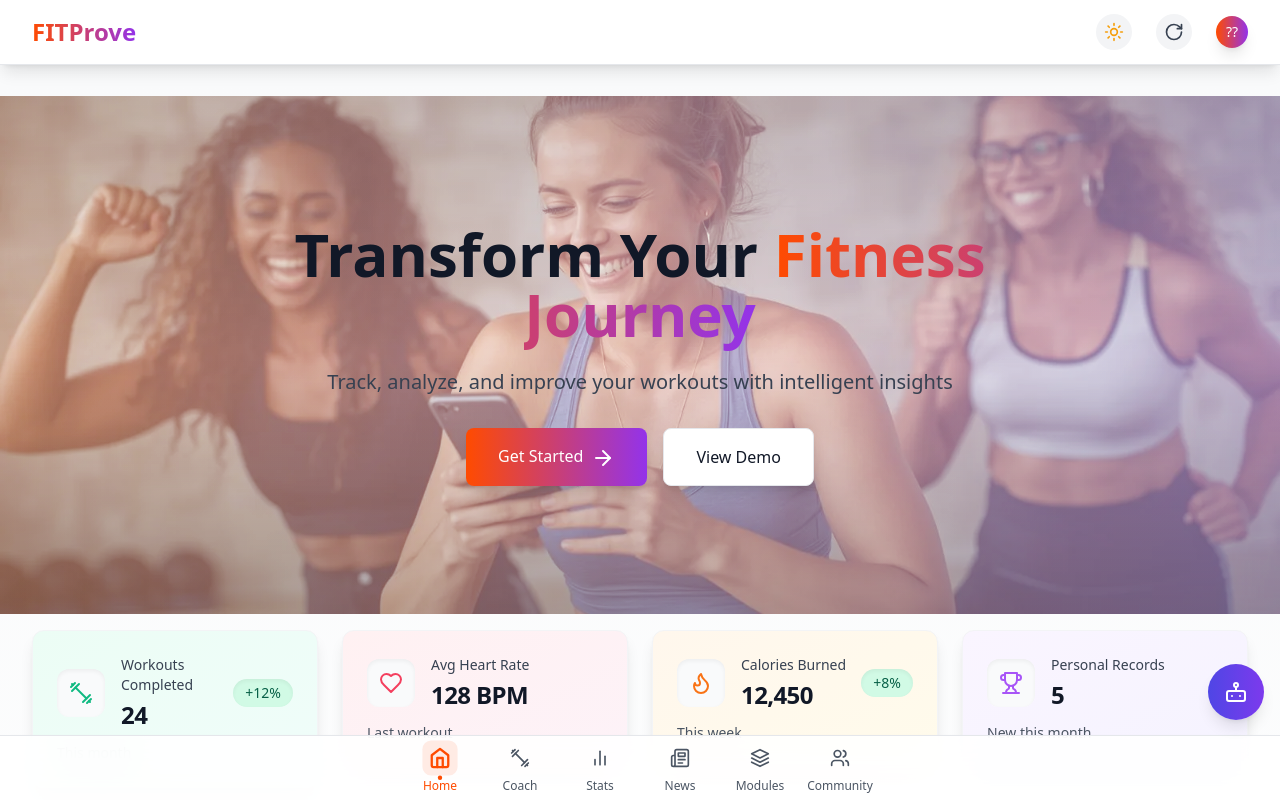
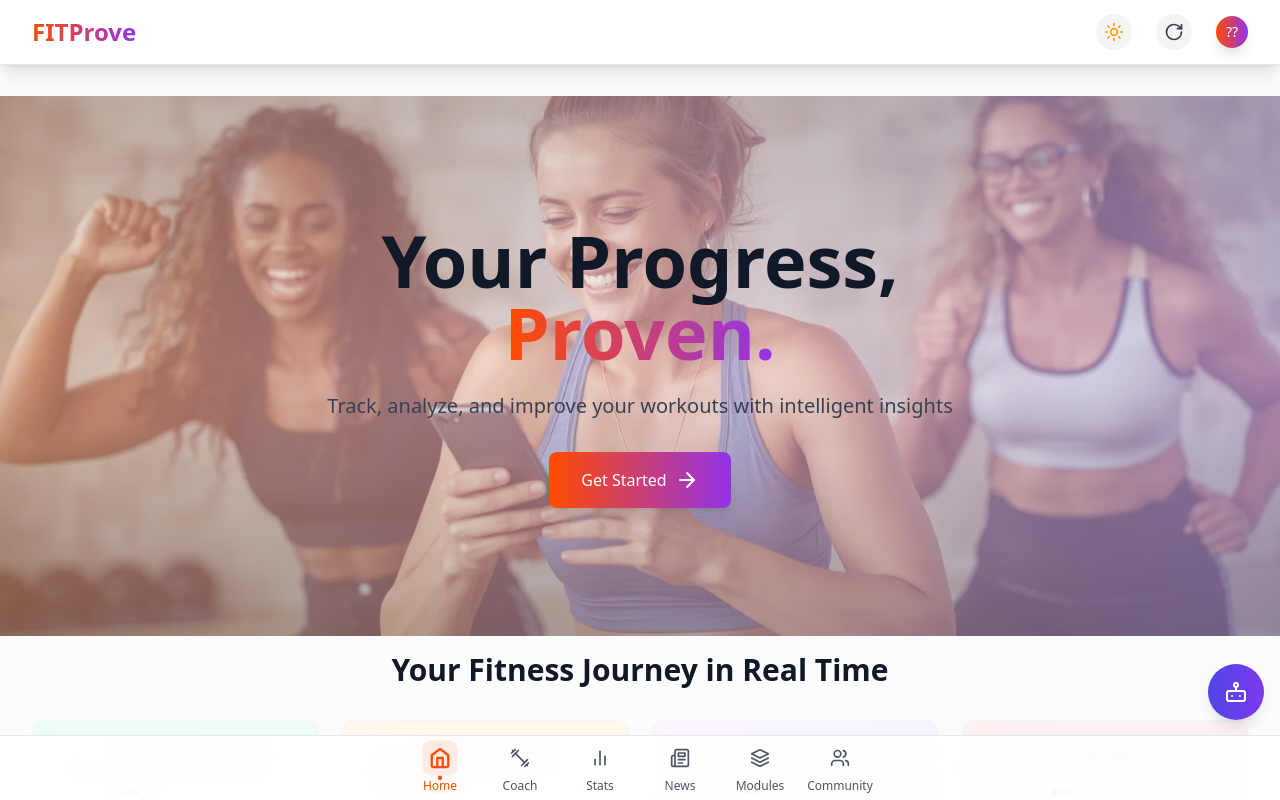
Before and after one commit to djeroriedewald-maker/FITProve_V2, a React (Vite) app: page / in a window 1280 px wide. Shown: the top 800 px of the page. Built offline with nearby package versions, Linux system fonts and the light colour scheme; no server answers.

Commit message:
Homepage hero and KPIs: live stats, new headline, and style updates

```diff
--- a/src/pages/HomePage.tsx
+++ b/src/pages/HomePage.tsx
@@ -1,4 +1,3 @@
-
 import { Heart, Dumbbell, Flame, Trophy, ArrowRight } from 'lucide-react';
 import { motion } from 'framer-motion';
 import { FadeIn, ScaleIn } from '../components/ui/Animations';
@@ -7,8 +6,35 @@ import { FloatingActionButton } from '../components/ui/FloatingActionButton';
 import { CommunityHighlights } from '../components/ui/CommunityHighlights';
 import { StatCard } from '../components/ui/StatCard';
 import { UpcomingEvents } from '../components/ui/UpcomingEvents';
+import { useAuth } from '../contexts/AuthContext';
+import { useEffect, useState } from 'react';
+import { WorkoutCreatorService } from '../lib/workout-creator.service';
 
 export const HomePage = () => {
+  const { user, profile } = useAuth();
+  const [createdWorkouts, setCreatedWorkouts] = useState<number>(0);
+  const [completedWorkouts, setCompletedWorkouts] = useState<number>(0);
+  const [loading, setLoading] = useState(true);
+
+  // Badges/achievements from profile
+  const badgesEarned = profile?.achievements?.filter((a) => a.unlockedAt)?.length || 0;
+  // Personal records: placeholder (implement real logic if available)
+  const personalRecords = 0;
+
+  useEffect(() => {
+    async function fetchStats() {
+      setLoading(true);
+      // Created workouts
+      const workouts = await WorkoutCreatorService.getUserWorkouts();
+      setCreatedWorkouts(workouts.length);
+      // Completed workouts
+      const sessions = await WorkoutCreatorService.getUserWorkoutSessions();
+  setCompletedWorkouts(sessions.filter((s) => s.status === 'completed').length);
+      setLoading(false);
+    }
+    if (user) fetchStats();
+  }, [user]);
+
   const upcomingEvents = [
     {
       id: '1',
@@ -32,8 +58,7 @@ export const HomePage = () => {
 
   return (
     <div className="min-h-screen pt-4 pb-16 bg-gradient-to-b from-gray-50 to-white dark:from-gray-900 dark:to-gray-800">
-
-  {/* Hero Section */}
+      {/* Hero Section */}
       <section className="relative overflow-hidden py-16 sm:py-20 md:py-32">
         <div className="absolute inset-0">
           <ProgressiveImage
@@ -44,14 +69,13 @@ export const HomePage = () => {
           <div className="absolute inset-0 bg-gradient-to-r from-primary/30 to-purple-500/30 mix-blend-overlay" />
           <div className="absolute inset-0 bg-gradient-to-b from-black/10 via-transparent to-black/20 dark:from-black/20 dark:via-transparent dark:to-black/40" />
         </div>
-
         <div className="relative max-w-7xl mx-auto px-4 sm:px-6 lg:px-8">
           <div className="max-w-3xl mx-auto text-center">
             <FadeIn delay={0.2}>
-              <h2 className="text-3xl sm:text-4xl md:text-6xl font-bold mb-4 sm:mb-6 text-gray-900 dark:text-white leading-tight">
-                Transform Your{" "}
+              <h2 className="text-4xl sm:text-5xl md:text-7xl font-extrabold mb-4 sm:mb-6 text-gray-900 dark:text-white leading-tight">
+                Your Progress,<br />
                 <span className="text-transparent bg-clip-text bg-gradient-to-r from-primary to-purple-600 dark:from-primary dark:to-purple-400">
-                  Fitness Journey
+                  Proven.
                 </span>
               </h2>
             </FadeIn>
@@ -62,21 +86,15 @@ export const HomePage = () => {
             </FadeIn>
             <FadeIn delay={0.6}>
               <div className="flex flex-col sm:flex-row items-center justify-center gap-3 sm:gap-4 px-4">
-                <motion.button
-                  whileHover={{ scale: 1.02 }}
-                  whileTap={{ scale: 0.98 }}
-                  className="w-full sm:w-auto px-6 sm:px-8 py-4 bg-gradient-to-r from-primary to-purple-600 text-white rounded-lg font-medium shadow-lg hover:shadow-xl transition-all duration-300 group min-h-[44px] touch-manipulation"
-                >
-                  Get Started
-                  <ArrowRight className="inline ml-2 group-hover:translate-x-1 transition-transform" />
-                </motion.button>
-                <motion.button
-                  whileHover={{ scale: 1.02 }}
-                  whileTap={{ scale: 0.98 }}
-                  className="w-full sm:w-auto px-6 sm:px-8 py-4 bg-white dark:bg-gray-800 text-gray-900 dark:text-white rounded-lg font-medium shadow-lg hover:shadow-xl transition-all duration-300 border border-gray-200 dark:border-gray-700 min-h-[44px] touch-manipulation"
-                >
-                  View Demo
-                </motion.button>
+                <motion.div whileHover={{ scale: 1.02 }} whileTap={{ scale: 0.98 }}>
+                  <a
+                    href="/signin"
+                    className="w-full sm:w-auto px-6 sm:px-8 py-4 bg-gradient-to-r from-primary to-purple-600 text-white rounded-lg font-medium shadow-lg hover:shadow-xl transition-all duration-300 group min-h-[44px] touch-manipulation flex items-center justify-center"
+                  >
+                    Get Started
+                    <ArrowRight className="inline ml-2 group-hover:translate-x-1 transition-transform" />
+                  </a>
+                </motion.div>
               </div>
             </FadeIn>
           </div>
@@ -86,52 +104,54 @@ export const HomePage = () => {
       {/* Stats Section */}
       <section className="py-16">
         <div className="max-w-7xl mx-auto px-4 sm:px-6 lg:px-8 -mt-12 relative z-10">
+          <div className="mb-8 text-center">
+            <h3 className="text-2xl sm:text-3xl font-semibold text-gray-900 dark:text-white">
+              Your Fitness Journey in Real Time
+            </h3>
+          </div>
           <div className="grid grid-cols-1 md:grid-cols-2 lg:grid-cols-4 gap-6">
             <ScaleIn delay={0.2}>
               <StatCard
                 icon={Dumbbell}
                 title="Workouts Completed"
-                value={24}
+                value={loading ? '...' : completedWorkouts}
                 animate={true}
-                trend={{ value: 12, isPositive: true }}
-                description="This month"
+                description="All time"
                 className="bg-gradient-to-br from-emerald-50 to-teal-50 dark:from-emerald-900/20 dark:to-teal-900/20"
                 iconClassName="text-emerald-500"
               />
             </ScaleIn>
             <ScaleIn delay={0.3}>
               <StatCard
-                icon={Heart}
-                title="Avg Heart Rate"
-                value={128}
+                icon={Flame}
+                title="Workouts Created"
+                value={loading ? '...' : createdWorkouts}
                 animate={true}
-                suffix=" BPM"
-                description="Last workout"
-                className="bg-gradient-to-br from-rose-50 to-pink-50 dark:from-rose-900/20 dark:to-pink-900/20"
-                iconClassName="text-rose-500"
+                description="All time"
+                className="bg-gradient-to-br from-orange-50 to-amber-50 dark:from-orange-900/20 dark:to-amber-900/20"
+                iconClassName="text-orange-500"
               />
             </ScaleIn>
             <ScaleIn delay={0.4}>
               <StatCard
-                icon={Flame}
-                title="Calories Burned"
-                value={12450}
+                icon={Trophy}
+                title="Badges Earned"
+                value={loading ? '...' : badgesEarned}
                 animate={true}
-                trend={{ value: 8, isPositive: true }}
-                description="This week"
-                className="bg-gradient-to-br from-orange-50 to-amber-50 dark:from-orange-900/20 dark:to-amber-900/20"
-                iconClassName="text-orange-500"
+                description="All time"
+                className="bg-gradient-to-br from-purple-50 to-violet-50 dark:from-purple-900/20 dark:to-violet-900/20"
+                iconClassName="text-purple-500"
               />
             </ScaleIn>
             <ScaleIn delay={0.5}>
               <StatCard
-                icon={Trophy}
+                icon={Heart}
                 title="Personal Records"
-                value={5}
+                value={loading ? '...' : personalRecords}
                 animate={true}
-                description="New this month"
-                className="bg-gradient-to-br from-purple-50 to-violet-50 dark:from-purple-900/20 dark:to-violet-900/20"
-                iconClassName="text-purple-500"
+                description="All time"
+                className="bg-gradient-to-br from-rose-50 to-pink-50 dark:from-rose-900/20 dark:to-pink-900/20"
+                iconClassName="text-rose-500"
               />
             </ScaleIn>
           </div>
--- a/tsconfig.json
+++ b/tsconfig.json
@@ -17,6 +17,6 @@
     "allowJs": true,
     "esModuleInterop": true
   },
-  "include": ["src"],
+  "include": ["src", "vite.config.ts"],
   "references": [{ "path": "./tsconfig.node.json" }]
 }
--- a/vite.config.ts
+++ b/vite.config.ts
@@ -62,5 +62,11 @@ export default defineConfig({
         ]
       }
     })
-  ]
+  ],
+  server: {
+    allowedHosts: [
+      'localhost',
+      'ff5219e0bcf4.ngrok-free.app', // <— voeg jouw ngrok domein hier toe
+    ],
+  },
 })
```
